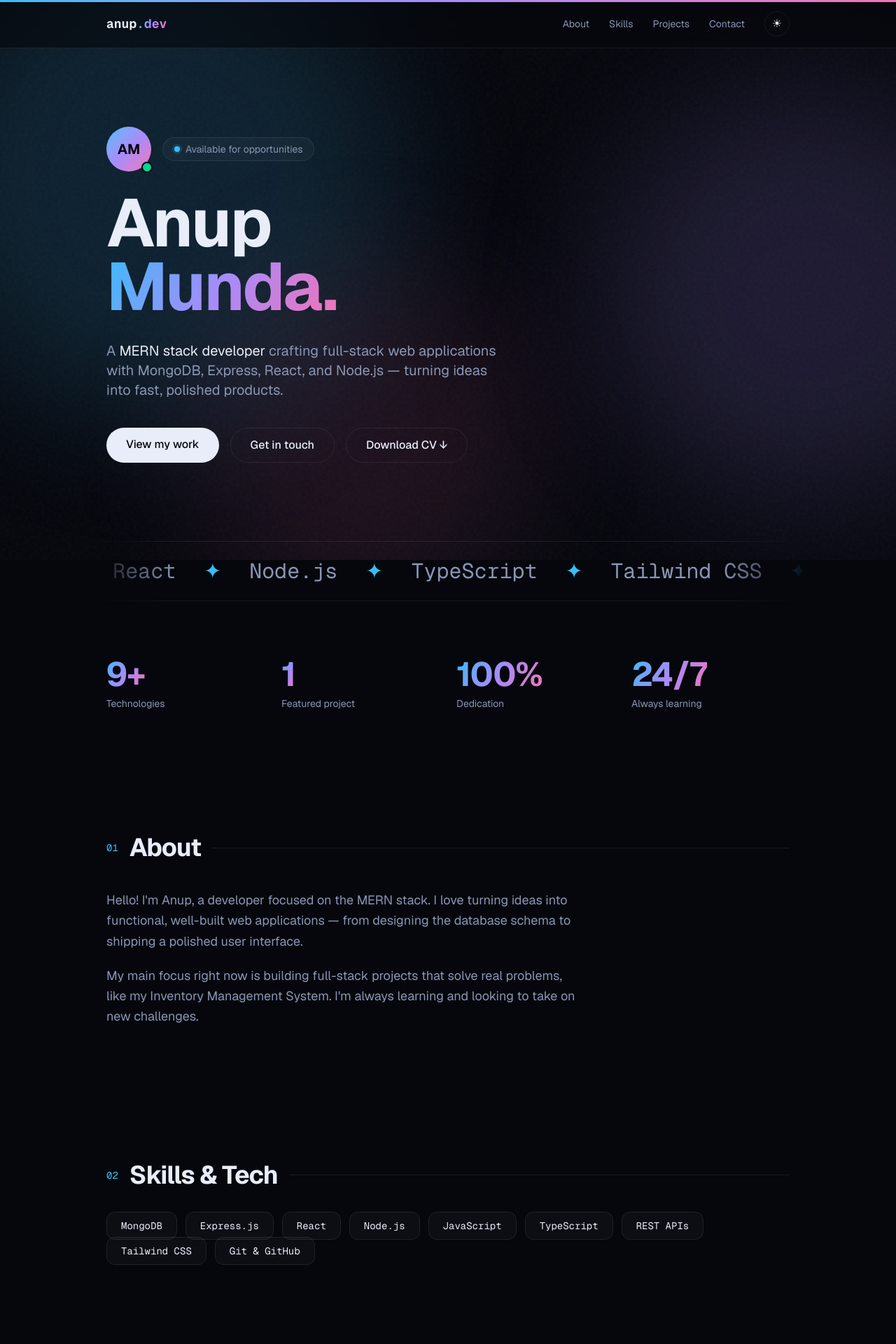
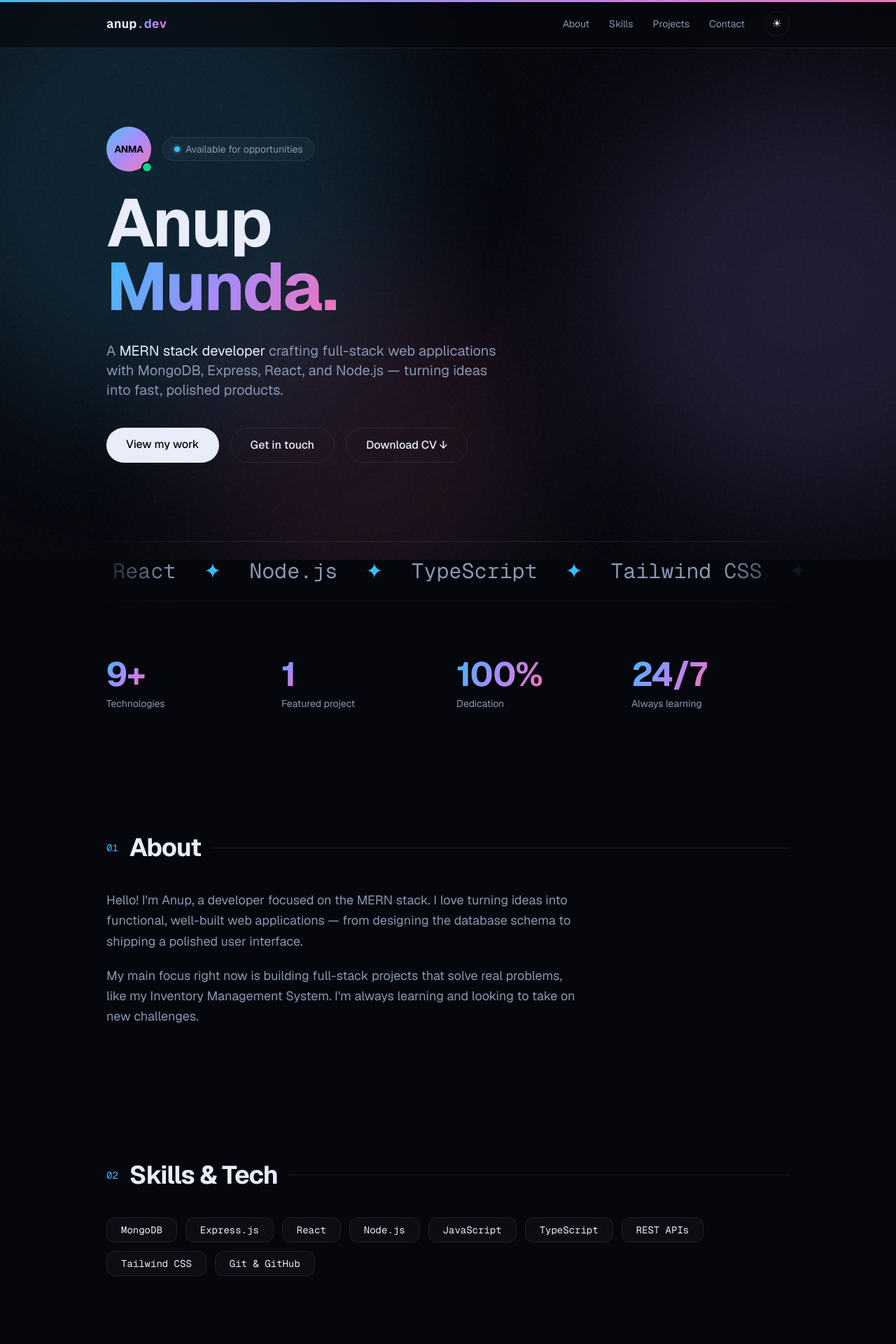
Before and after one commit to AnupMunda-code/Portfolio, a Next.js app: page / in a window 1280 px wide. Shown: the top 1920 px of the page at 70% size. Built offline with nearby package versions, Linux system fonts and the light colour scheme.

Commit message:
Fix avatar initials to ANMA and align skills pills
Co-Authored-By: Claude Opus 4.8 <noreply@anthropic.com>

```diff
--- a/src/app/page.tsx
+++ b/src/app/page.tsx
@@ -123,8 +123,8 @@ export default function Home() {
           <section className="flex min-h-[88vh] flex-col justify-center py-20">
             <Reveal>
               <div className="mb-7 flex items-center gap-4">
-                <div className="relative flex h-16 w-16 items-center justify-center rounded-full bg-gradient-to-br from-accent via-accent2 to-accent3 text-xl font-bold text-background">
-                  AM
+                <div className="relative flex h-16 w-16 items-center justify-center rounded-full bg-gradient-to-br from-accent via-accent2 to-accent3 text-sm font-bold tracking-tight text-background">
+                  ANMA
                   <span className="absolute -bottom-0.5 -right-0.5 h-4 w-4 rounded-full border-2 border-background bg-emerald-400" />
                 </div>
                 <div className="inline-flex items-center gap-2 rounded-full border border-border bg-card px-4 py-1.5 text-sm text-muted">
@@ -232,15 +232,18 @@ export default function Home() {
             <Reveal>
               <SectionLabel index="02">Skills &amp; Tech</SectionLabel>
             </Reveal>
-            <div className="flex flex-wrap gap-3">
-              {skills.map((skill, i) => (
-                <Reveal key={skill} delay={i * 0.04}>
-                  <span className="glass rounded-xl px-5 py-2.5 font-mono text-sm transition-colors hover:border-accent hover:text-accent">
+            <Reveal>
+              <ul className="flex flex-wrap gap-3">
+                {skills.map((skill) => (
+                  <li
+                    key={skill}
+                    className="glass rounded-xl px-5 py-2.5 font-mono text-sm leading-none transition-colors hover:border-accent hover:text-accent"
+                  >
                     {skill}
-                  </span>
-                </Reveal>
-              ))}
-            </div>
+                  </li>
+                ))}
+              </ul>
+            </Reveal>
           </section>
 
           {/* What I Do */}
```
